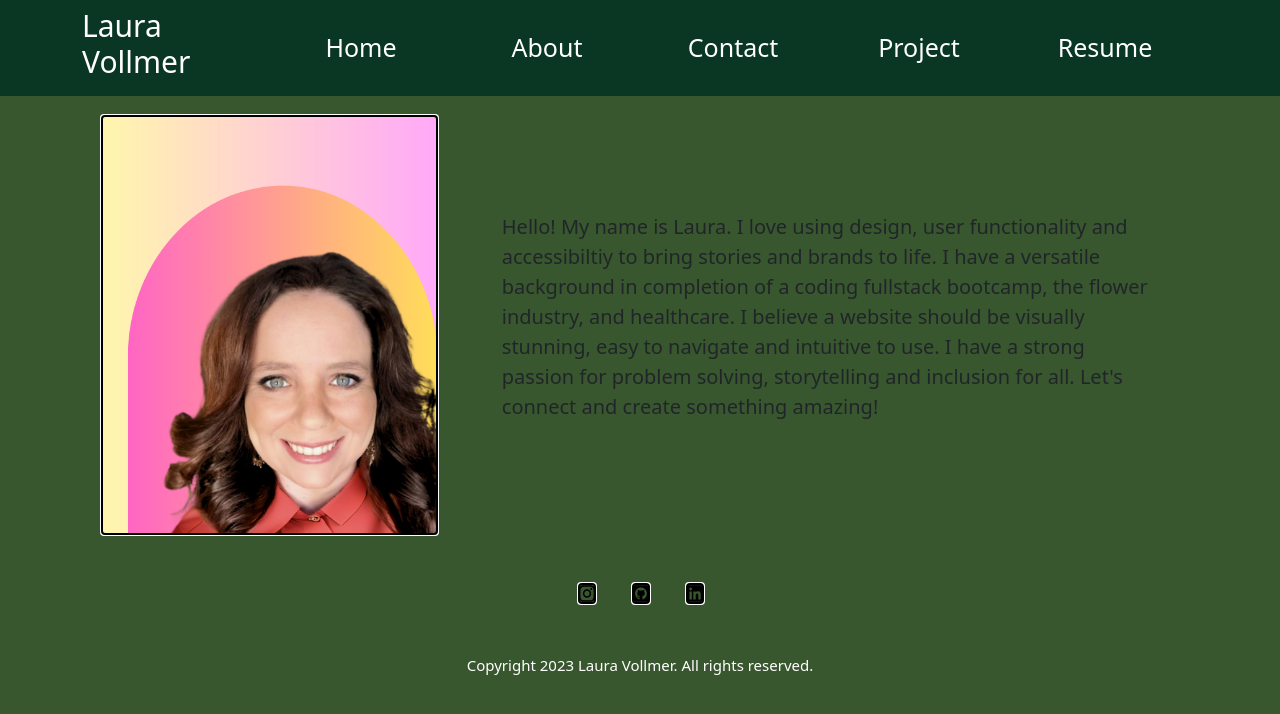
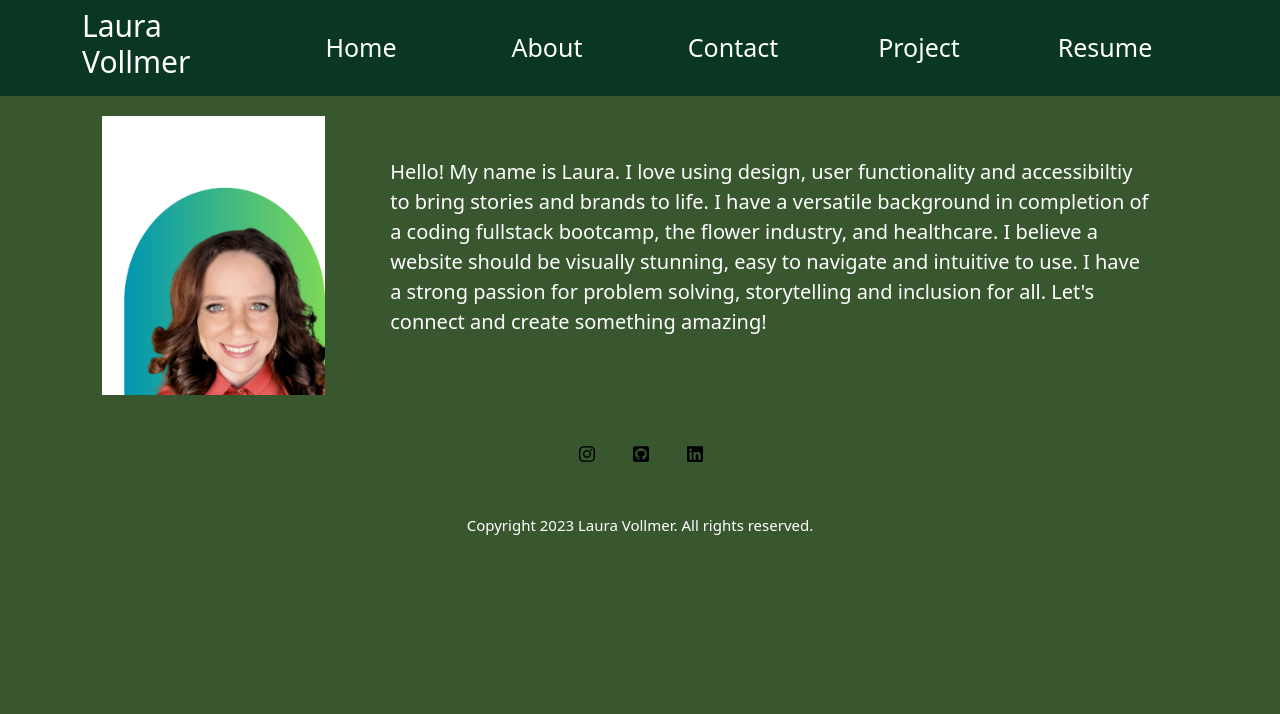
Before and after one commit to lavollmer/react-personal-website, a React (Vite) app: page /about in a window 1280 px wide. Shown: the top 714 px of the page. Built offline with nearby package versions, Linux system fonts and the light colour scheme.

Commit message:
updating all font colors

```diff
--- a/src/assets/css/about.css
+++ b/src/assets/css/about.css
@@ -9,8 +9,8 @@
     display: flex;
   flex-direction: row;
   justify-content: left;
-  width: 30%;
-  height: 30%;
+  width: 20%;
+  height: 20%;
 }
 
 .biography {
@@ -19,4 +19,5 @@
   justify-content: right;
   align-items: left;
   padding:40px;
+  color:white;
 }
--- a/src/assets/css/contact.css
+++ b/src/assets/css/contact.css
@@ -5,7 +5,7 @@
   justify-content: center;
   margin: 20px;
   font-size: large;
-  color: black;
+    color: white;
 }
 
 .contactme {
--- a/src/assets/css/project.css
+++ b/src/assets/css/project.css
@@ -6,7 +6,7 @@ img {
   margin: 20px;
   height: 30%;
   width: 30%;
-  outline: black auto;
+  outline:white;
 }
 
 h1{
@@ -23,7 +23,7 @@ h1{
         flex-direction: row;
         justify-content: center;
         align-items: center;
-        outline: black auto;
+        outline: white auto;
         margin:20px
 }
 
@@ -41,5 +41,5 @@ h2{
 
 a{
   text-decoration: underline;
-  color:#FEE9BA;
+  color:white;
 }
--- a/src/assets/css/resume.css
+++ b/src/assets/css/resume.css
@@ -4,6 +4,7 @@
     justify-content: center;
     align-items: center;
     font-size: 30px;
+      color: white;
 }
 
 p{
@@ -12,6 +13,7 @@ p{
       justify-content: center;
       align-items: center;
       font-size: 20px;
+        color: white;
 }
 
 .resume {
@@ -21,6 +23,7 @@ p{
         align-items: center;
         font-size: 20px;
         text-decoration: none;
+          color: white;
 }
 
 h2 {
@@ -30,4 +33,5 @@ h2 {
           align-items: center;
           font-size: 20px;
           text-decoration: none;
+            color: white;
 }
--- a/src/components/AboutPage.jsx
+++ b/src/components/AboutPage.jsx
@@ -1,4 +1,4 @@
-import PortfolioImage from "../assets/img/portfolioimage.png";
+import PortfolioImage from "../assets/img/laura_greenbackground.png";
 import "../assets/css/about.css";
 
 export default function AboutPage() {
```
Also changed, not shown: src/assets/img/laura_greenbackground.png (added).
